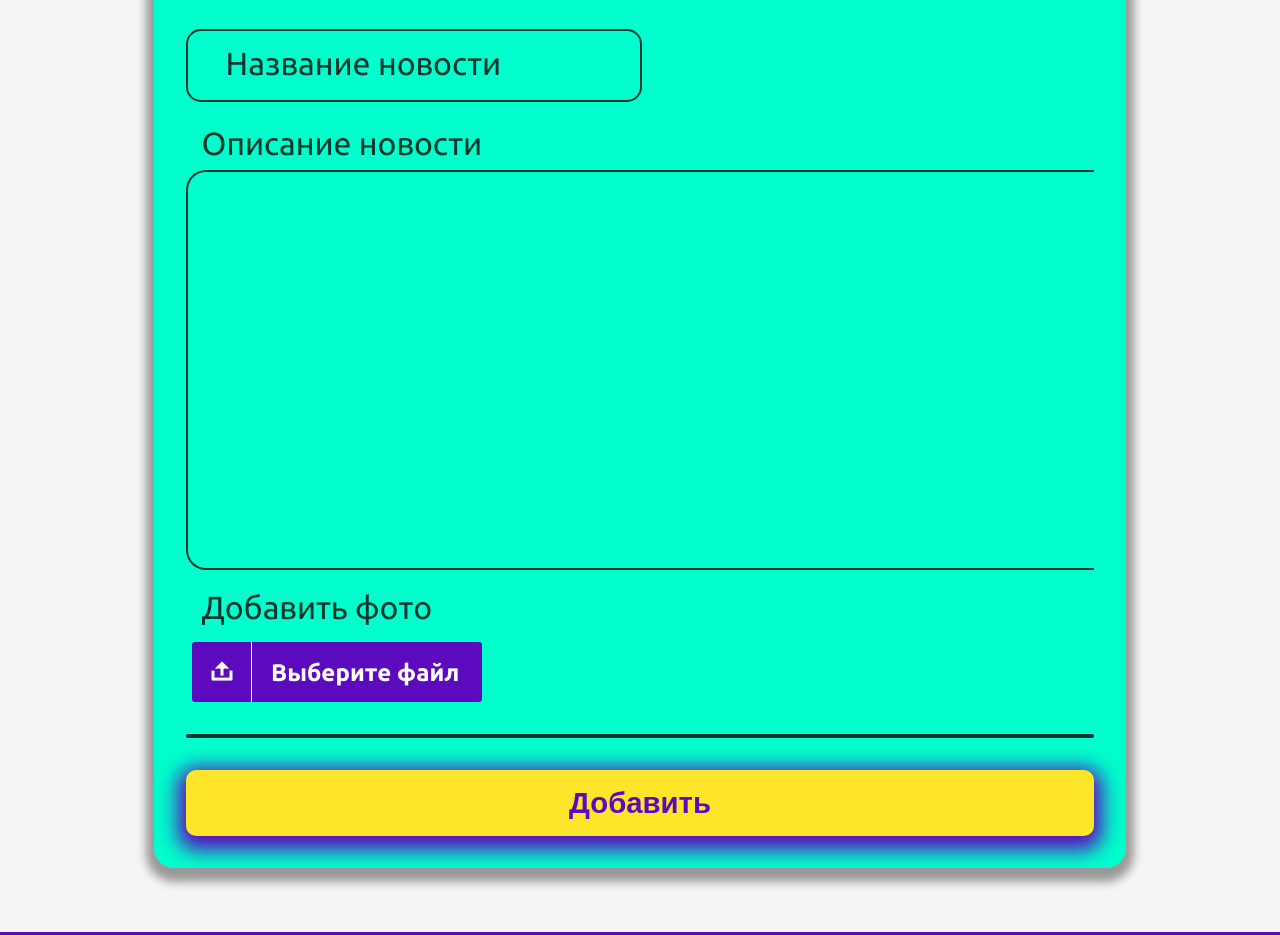
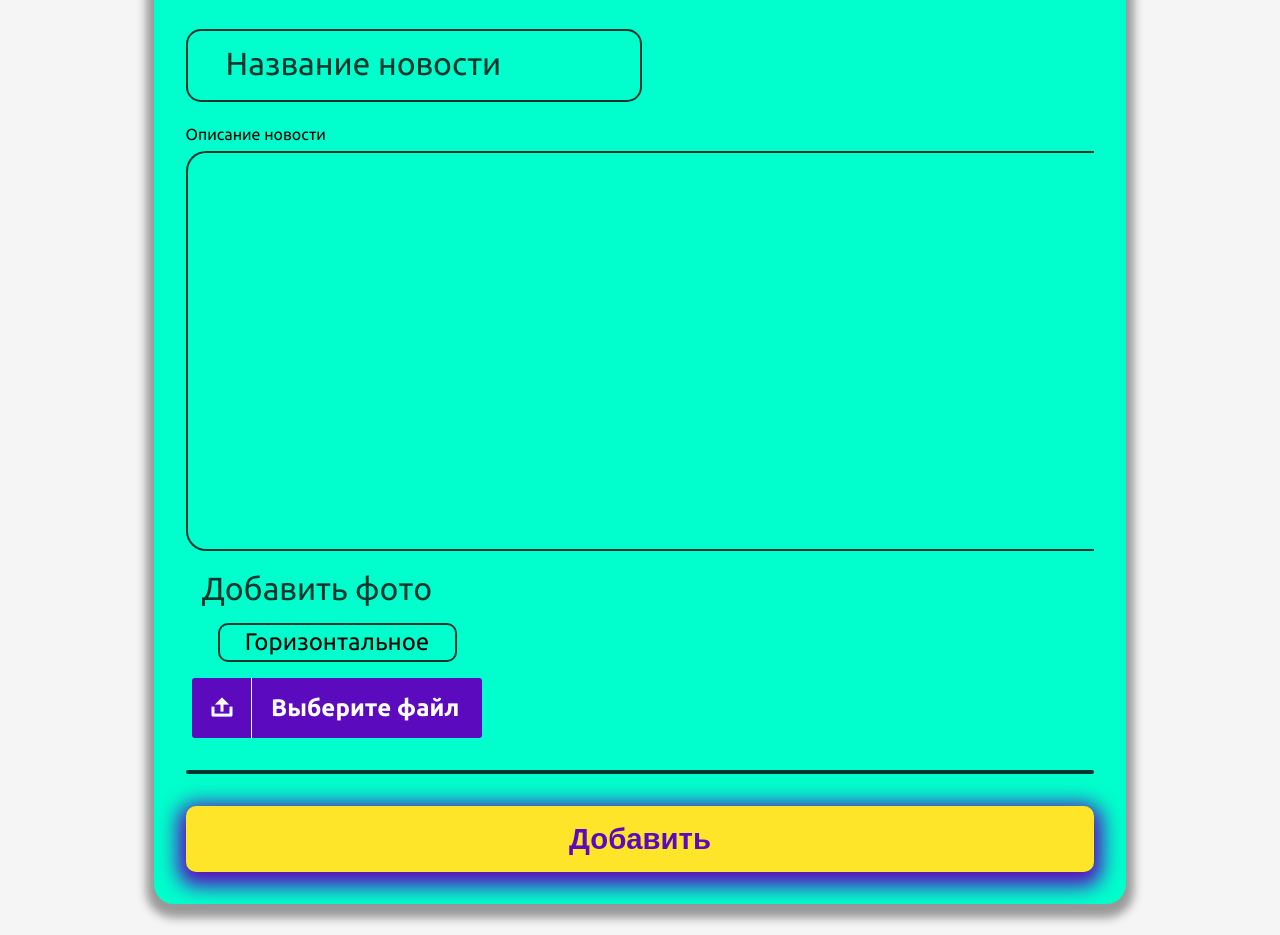
Before and after one commit to ProcenkoVacheslav/museum_add_new_page, a plain HTML site: page index.html in a window 1280 px wide. Shown: the part 306-1241 px from the top of the page. Drawn offline with nearby package versions, Linux system fonts and the light colour scheme.

Commit message:
first commit

```diff
--- a/index.html
+++ b/index.html
@@ -48,8 +48,11 @@
                     </div>
 
                     <div class="label-box">
-                        <p>Добавить фото</p>
+                        <p class="title-image">Добавить фото</p>
                         <div class="input-image-block">
+                            <div class="task-image">
+                                <p>Горизонтальное</p>
+                            </div>
                             <input name="file" type="file" id="input__file" class="input input__file" multiple>
                             <label for="input__file" class="input__file-button">
                                 <span class="input__file-icon-wrapper"><i class="ri-upload-2-line"></i></span>
--- a/style.css
+++ b/style.css
@@ -138,7 +138,7 @@ nav {
     gap: 1rem;
 }
 
-.label-box p {
+.title-image {
     font-size: 24pt;
     color: rgb(4, 54, 45);
     margin-left: 1rem;
@@ -226,7 +226,7 @@ nav {
     max-height: 200px;
     max-width: 300px;
     grid-column: 1;
-    grid-row: 2;
+    grid-row: 3;
 }
 
 .input-image-block {
@@ -235,7 +235,6 @@ nav {
     row-gap: 1rem;
     grid-template-columns: repeat(3, 1fr);
 }
-
 
 .input__wrapper {
     width: 100%;
@@ -291,6 +290,17 @@ nav {
     border-radius: 3px;
     cursor: pointer;
     margin: 0 auto;
+    grid-row: 2;
+}
+
+.task-image {
+    font-size: 18pt;
+    display: flex;
+    justify-content: center;
+    margin: 0 2rem;
+    padding: 0.2rem 0;
+    border: 2px solid rgb(4, 54, 45);
+    border-radius: 10px;
 }
 
 .input__file-button:hover {
```
